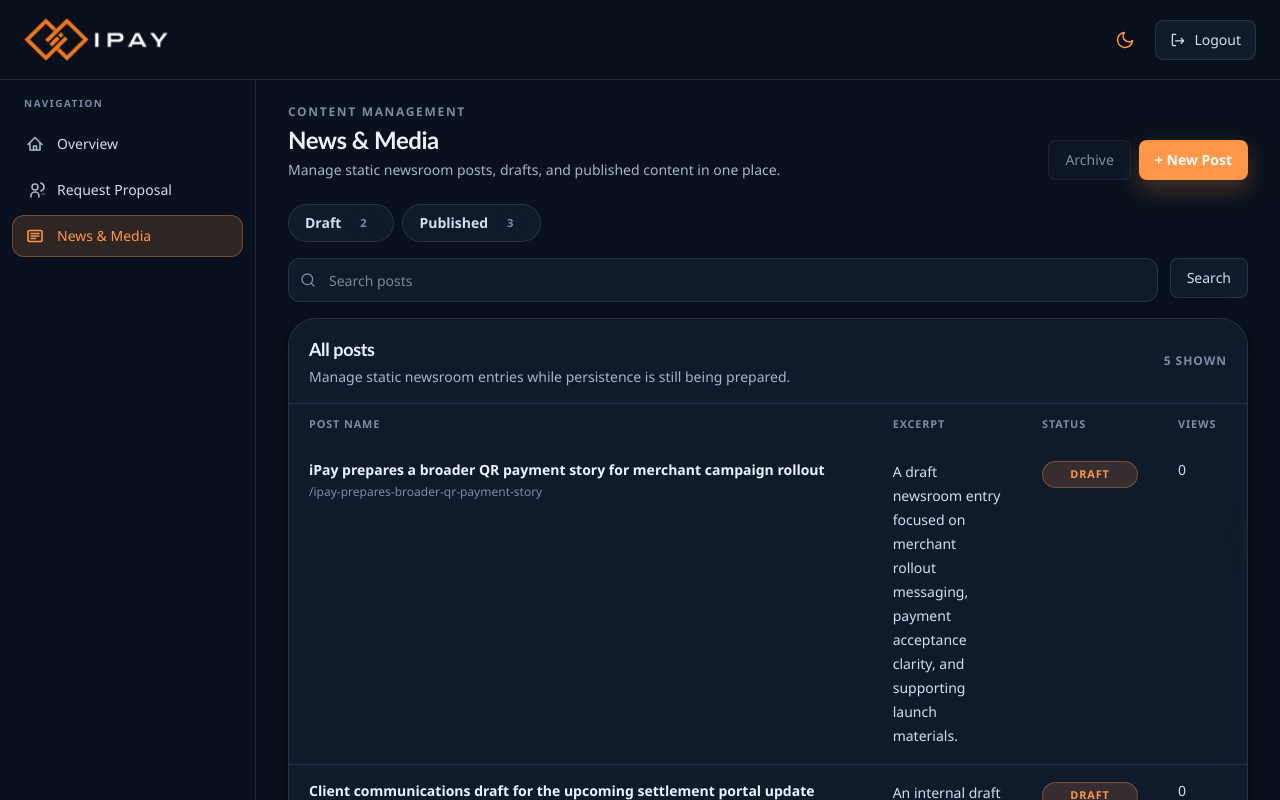
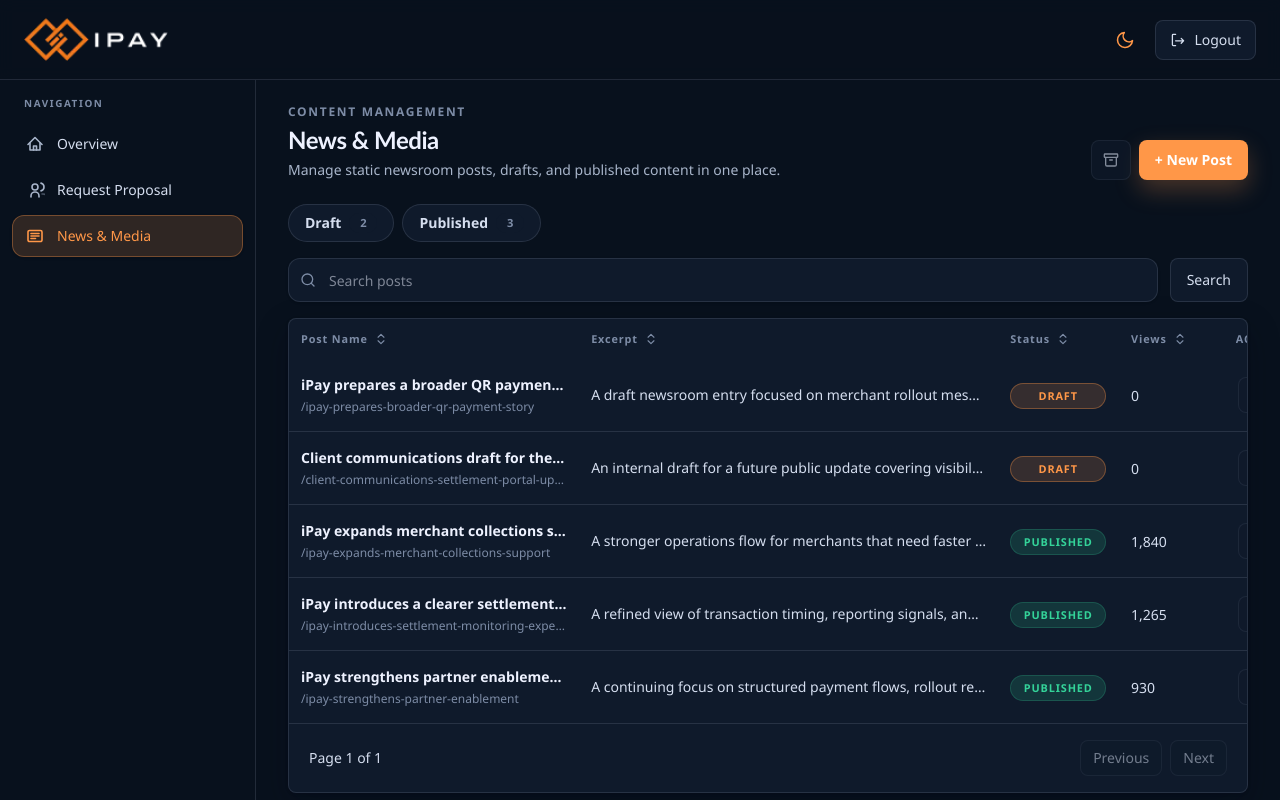
Before and after one commit to Xeyn19/Ipay, a Next.js app: page /dashboard/news-media in a window 1280 px wide. Shown: the top 800 px of the page. Built offline with nearby package versions, Linux system fonts and the light colour scheme; no server answers.

Commit message:
feat(cms/table): added tanstack table for future proofing when table management is needed

```diff
--- /dev/null
+++ b/app/dashboard/news-media/news-media-columns.tsx
@@ -0,0 +1,107 @@
+"use client";
+
+import Link from "next/link";
+import { Archive, Eye, Pencil } from "lucide-react";
+import type { ColumnDef } from "@tanstack/react-table";
+import {
+  getNewsStatusClassName,
+  getNewsStatusLabel,
+  type NewsArticle,
+} from "@/app/lib/news-media";
+
+const iconButtonClassName =
+  "inline-flex h-9 w-9 items-center justify-center rounded-lg border border-[var(--border-light)] bg-[var(--bg-elevated)] text-[var(--text-secondary)] transition-colors hover:border-[var(--border-orange)] hover:bg-[var(--bg-subtle)] hover:text-[var(--text-primary)] focus:outline-none focus-visible:ring-2 focus-visible:ring-[var(--brand)] focus-visible:ring-offset-2 focus-visible:ring-offset-[var(--bg-elevated)] disabled:cursor-not-allowed disabled:opacity-60 disabled:hover:border-[var(--border-light)] disabled:hover:bg-[var(--bg-elevated)] disabled:hover:text-[var(--text-secondary)]";
+
+export const newsMediaColumns: ColumnDef<NewsArticle>[] = [
+  {
+    accessorKey: "title",
+    cell: ({ row }) => (
+      <div className="min-w-0">
+        <p className="truncate text-sm font-semibold text-[var(--text-primary)]">
+          {row.original.title}
+        </p>
+        <p className="mt-1 truncate text-xs text-[var(--text-faint)]">
+          /{row.original.slug}
+        </p>
+      </div>
+    ),
+    header: "Post Name",
+  },
+  {
+    accessorKey: "excerpt",
+    cell: ({ getValue }) => (
+      <p className="truncate text-sm text-[var(--text-secondary)]">
+        {getValue<string>()}
+      </p>
+    ),
+    header: "Excerpt",
+  },
+  {
+    accessorKey: "status",
+    cell: ({ getValue }) => {
+      const status = getValue<NewsArticle["status"]>();
+
+      return (
+        <span
+          className={`inline-flex min-w-[6rem] items-center justify-center rounded-full border px-2.5 py-1 text-[0.68rem] font-semibold uppercase tracking-[0.08em] ${getNewsStatusClassName(
+            status,
+          )}`}
+        >
+          {getNewsStatusLabel(status)}
+        </span>
+      );
+    },
+    filterFn: (row, columnId, value) => {
+      if (!value) {
+        return true;
+      }
+
+      return row.getValue(columnId) === value;
+    },
+    header: "Status",
+  },
+  {
+    accessorKey: "views",
+    cell: ({ getValue }) => (
+      <span className="text-sm font-medium text-[var(--text-secondary)]">
+        {getValue<number>().toLocaleString()}
+      </span>
+    ),
+    header: "Views",
+  },
+  {
+    cell: ({ row }) => (
+      <div className="flex items-center justify-center gap-2">
+        <button
+          type="button"
+          disabled
+          aria-label={`View ${row.original.title}`}
+          title="View"
+          className={iconButtonClassName}
+        >
+          <Eye className="h-4 w-4" aria-hidden="true" />
+        </button>
+        <Link
+          href={`/dashboard/news-media/${row.original.id}`}
+          aria-label={`Edit ${row.original.title}`}
+          title="Edit"
+          className="inline-flex h-9 w-9 items-center justify-center rounded-lg bg-[var(--brand)] text-white shadow-[var(--shadow-button)] transition hover:bg-[var(--brand-dark)] focus:outline-none focus-visible:ring-2 focus-visible:ring-[var(--brand)] focus-visible:ring-offset-2 focus-visible:ring-offset-[var(--bg-elevated)]"
+        >
+          <Pencil className="h-4 w-4" aria-hidden="true" />
+        </Link>
+        <button
+          type="button"
+          disabled
+          aria-label={`Archive ${row.original.title}`}
+          title="Archive"
+          className={iconButtonClassName}
+        >
+          <Archive className="h-4 w-4" aria-hidden="true" />
+        </button>
+      </div>
+    ),
+    enableSorting: false,
+    header: "Actions",
+    id: "actions",
+  },
+];
--- /dev/null
+++ b/app/dashboard/news-media/news-media-manage-client.tsx
@@ -0,0 +1,10 @@
+"use client";
+
+import { NewsMediaManageTable } from "./news-media-manage-table";
+import { usePosts } from "./use-posts";
+
+export function NewsMediaManageClient() {
+  const { data, isLoading } = usePosts();
+
+  return <NewsMediaManageTable data={data} isLoading={isLoading} />;
+}
--- a/app/dashboard/news-media/news-media-manage-table.tsx
+++ b/app/dashboard/news-media/news-media-manage-table.tsx
@@ -1,17 +1,33 @@
-'use client';
+"use client";
 
-import Link from "next/link";
-import { Search } from "lucide-react";
-import { useDeferredValue, useState } from "react";
+import { Search, ArrowDown, ArrowUp, ChevronsUpDown } from "lucide-react";
+import { useCallback, useDeferredValue, useMemo, useState } from "react";
 import {
-  getNewsStatusClassName,
-  getNewsStatusLabel,
-  type NewsArticle,
-  type NewsArticleStatus,
-} from "@/app/lib/news-media";
+  flexRender,
+  getCoreRowModel,
+  getFilteredRowModel,
+  getPaginationRowModel,
+  getSortedRowModel,
+  useReactTable,
+  type ColumnFiltersState,
+  type PaginationState,
+  type SortingState,
+} from "@tanstack/react-table";
+import type { NewsArticle, NewsArticleStatus } from "@/app/lib/news-media";
+import { newsMediaColumns } from "./news-media-columns";
 
-const buttonClassName =
-  "inline-flex h-10 items-center justify-center rounded-lg border border-[var(--border-light)] bg-[var(--bg-elevated)] px-4 text-sm font-medium text-[var(--text-secondary)] transition-colors hover:border-[var(--border-orange)] hover:bg-[var(--bg-subtle)] hover:text-[var(--text-primary)] focus:outline-none focus-visible:ring-2 focus-visible:ring-[var(--brand)] focus-visible:ring-offset-2 focus-visible:ring-offset-[var(--bg-base)] disabled:cursor-not-allowed disabled:opacity-60 disabled:hover:border-[var(--border-light)] disabled:hover:bg-[var(--bg-elevated)] disabled:hover:text-[var(--text-secondary)]";
+const pageSize = 5;
+
+const searchButtonClassName =
+  "inline-flex items-center justify-center rounded-lg border border-[var(--border-light)] bg-[var(--bg-elevated)] px-4 text-sm font-medium text-[var(--text-secondary)] transition-colors hover:border-[var(--border-orange)] hover:bg-[var(--bg-subtle)] hover:text-[var(--text-primary)] focus:outline-none focus-visible:ring-2 focus-visible:ring-[var(--brand)] focus-visible:ring-offset-2 focus-visible:ring-offset-[var(--bg-base)] disabled:cursor-not-allowed disabled:opacity-60 disabled:hover:border-[var(--border-light)] disabled:hover:bg-[var(--bg-elevated)] disabled:hover:text-[var(--text-secondary)] sm:self-stretch";
+
+const columnClassNames: Record<string, string> = {
+  actions: "w-[9.5rem]",
+  excerpt: "w-[26rem]",
+  status: "w-[7.5rem]",
+  title: "w-[18rem]",
+  views: "w-[6.5rem]",
+};
 
 function matchesSearch(article: NewsArticle, query: string) {
   if (!query) {
@@ -65,26 +81,105 @@
   );
 }
 
+function getSortLabel(sortState: false | "asc" | "desc", header: string) {
+  if (sortState === "asc") {
+    return `${header}, sorted ascending. Click to sort descending.`;
+  }
+
+  if (sortState === "desc") {
+    return `${header}, sorted descending. Click to clear sorting.`;
+  }
+
+  return `${header}, not sorted. Click to sort ascending.`;
+}
+
+function SortIcon({ sortState }: { sortState: false | "asc" | "desc" }) {
+  if (sortState === "asc") {
+    return <ArrowUp className="h-3.5 w-3.5" aria-hidden="true" />;
+  }
+
+  if (sortState === "desc") {
+    return <ArrowDown className="h-3.5 w-3.5" aria-hidden="true" />;
+  }
+
+  return <ChevronsUpDown className="h-3.5 w-3.5" aria-hidden="true" />;
+}
+
 export function NewsMediaManageTable({
-  articles,
+  data,
+  isLoading,
 }: {
-  articles: NewsArticle[];
+  data: NewsArticle[];
+  isLoading: boolean;
 }) {
   const [activeFilter, setActiveFilter] = useState<NewsArticleStatus | null>(
-    null
+    null,
   );
   const [searchQuery, setSearchQuery] = useState("");
+  const [sortBy, setSortBy] = useState<SortingState>([]);
+  const [pagination, setPagination] = useState<PaginationState>({
+    pageIndex: 0,
+    pageSize,
+  });
   const deferredSearchQuery = useDeferredValue(searchQuery);
   const normalizedSearchQuery = deferredSearchQuery.trim().toLowerCase();
-  const draftCount = articles.filter((article) => article.status === "draft").length;
-  const publishedCount = articles.filter(
-    (article) => article.status === "published"
+  const columnFilters: ColumnFiltersState = useMemo(
+    () => (activeFilter ? [{ id: "status", value: activeFilter }] : []),
+    [activeFilter],
+  );
+  const draftCount = data.filter(
+    (article) => article.status === "draft",
   ).length;
-  const filteredArticles = articles
-    .filter((article) =>
-      activeFilter ? article.status === activeFilter : true
-    )
-    .filter((article) => matchesSearch(article, normalizedSearchQuery));
+  const publishedCount = data.filter(
+    (article) => article.status === "published",
+  ).length;
+  const resetToFirstPage = useCallback(() => {
+    setPagination((current) =>
+      current.pageIndex === 0 ? current : { ...current, pageIndex: 0 },
+    );
+  }, []);
+  const handleSearchChange = useCallback(
+    (value: string) => {
+      setSearchQuery(value);
+      resetToFirstPage();
+    },
+    [resetToFirstPage],
+  );
+  const toggleFilter = useCallback(
+    (status: NewsArticleStatus) => {
+      setActiveFilter((current) => (current === status ? null : status));
+      resetToFirstPage();
+    },
+    [resetToFirstPage],
+  );
+  const globalFilterFn = useCallback(
+    (row: { original: NewsArticle }, _columnId: string, value: unknown) =>
+      matchesSearch(row.original, String(value).trim().toLowerCase()),
+    [],
+  );
+
+  // TanStack Table exposes function-heavy instances that React Compiler cannot memoize safely.
+  // eslint-disable-next-line react-hooks/incompatible-library
+  const table = useReactTable({
+    columns: newsMediaColumns,
+    data,
+    getCoreRowModel: getCoreRowModel(),
+    getFilteredRowModel: getFilteredRowModel(),
+    getPaginationRowModel: getPaginationRowModel(),
+    getSortedRowModel: getSortedRowModel(),
+    globalFilterFn,
+    onPaginationChange: setPagination,
+    onSortingChange: setSortBy,
+    state: {
+      columnFilters,
+      globalFilter: normalizedSearchQuery,
+      pagination,
+      sorting: sortBy,
+    },
+  });
+
+  const pageCount = Math.max(table.getPageCount(), 1);
+  const rows = table.getRowModel().rows;
 
   return (
     <div className="space-y-4">
@@ -93,25 +188,19 @@
           count={draftCount}
           isActive={activeFilter === "draft"}
           label="Draft"
-          onClick={() =>
-            setActiveFilter((current) => (current === "draft" ? null : "draft"))
-          }
+          onClick={() => toggleFilter("draft")}
         />
         <FilterPill
           count={publishedCount}
           isActive={activeFilter === "published"}
           label="Published"
-          onClick={() =>
-            setActiveFilter((current) =>
-              current === "published" ? null : "published"
-            )
-          }
+          onClick={() => toggleFilter("published")}
         />
       </div>
 
       <form
         onSubmit={(event) => event.preventDefault()}
-        className="flex flex-col gap-3 sm:flex-row"
+        className="flex flex-col gap-3 sm:flex-row sm:items-stretch"
       >
         <label className="relative flex-1">
           <span className="sr-only">Search posts</span>
@@ -122,33 +211,24 @@
           <input
             type="search"
             value={searchQuery}
-            onChange={(event) => setSearchQuery(event.target.value)}
+            onChange={(event) => handleSearchChange(event.target.value)}
             placeholder="Search posts"
             className="h-11 w-full rounded-xl border border-[var(--border-light)] bg-[var(--bg-elevated)] pl-10 pr-4 text-sm text-[var(--text-primary)] shadow-sm outline-none transition focus:border-[var(--border-orange)] focus:ring-2 focus:ring-[color:var(--brand)]/15"
           />
         </label>
-        <button type="submit" className={buttonClassName}>
+        <button type="submit" className={searchButtonClassName}>
           Search
         </button>
       </form>
 
-      <section className="overflow-hidden rounded-[28px] border border-[var(--border-light)] bg-[var(--bg-elevated)] shadow-[var(--shadow-card)]">
-        <div className="flex flex-col gap-2 border-b border-[var(--border-light)] bg-[var(--bg-subtle)] px-5 py-4 sm:flex-row sm:items-center sm:justify-between">
-          <div>
-            <h2 className="font-heading text-lg font-semibold tracking-[-0.02em] text-[var(--text-primary)]">
-              All posts
-            </h2>
-            <p className="mt-1 text-sm text-[var(--text-muted)]">
-              Manage static newsroom entries while persistence is still being
-              prepared.
+      <section className="overflow-hidden rounded-lg border border-[var(--border-light)] bg-[var(--bg-elevated)] shadow-[var(--shadow-card)]">
+        {isLoading ? (
+          <div className="px-6 py-14 text-center">
+            <p className="text-sm font-medium text-[var(--text-primary)]">
+              Loading posts...
             </p>
           </div>
-          <span className="text-xs font-semibold uppercase tracking-[0.08em] text-[var(--text-faint)]">
-            {filteredArticles.length} shown
-          </span>
-        </div>
-
-        {filteredArticles.length === 0 ? (
+        ) : rows.length === 0 ? (
           <div className="px-6 py-14 text-center">
             <div className="mx-auto mb-4 flex h-14 w-14 items-center justify-center rounded-2xl border border-[var(--border-light)] bg-[var(--bg-subtle)]">
               <Search
@@ -164,68 +244,103 @@
             </p>
           </div>
         ) : (
+          <>
             <div className="overflow-x-auto">
-            <table className="min-w-full table-fixed">
+              <table className="w-full min-w-[68rem] table-fixed">
                 <thead>
-                <tr className="text-left text-[0.68rem] font-semibold uppercase tracking-[0.08em] text-[var(--text-faint)]">
-                  <th className="w-[20rem] px-5 py-3">Post Name</th>
-                  <th className="w-[30rem] px-5 py-3">Excerpt</th>
-                  <th className="w-[9rem] px-5 py-3">Status</th>
-                  <th className="w-[8rem] px-5 py-3">Views</th>
-                  <th className="w-[14rem] px-5 py-3">Actions</th>
+                  {table.getHeaderGroups().map((headerGroup) => (
+                    <tr
+                      key={headerGroup.id}
+                      className="text-left text-[0.68rem] font-semibold uppercase tracking-[0.08em] text-[var(--text-faint)]"
+                    >
+                      {headerGroup.headers.map((header) => {
+                        const columnId = header.column.id;
+                        const sortState = header.column.getIsSorted();
+                        const headerText =
+                          typeof header.column.columnDef.header === "string"
+                            ? header.column.columnDef.header
+                            : header.id;
+
+                        return (
+                          <th
+                            key={header.id}
+                            className={`${columnClassNames[columnId] ?? ""} px-3 py-3`}
+                          >
+                            {header.isPlaceholder ? null : header.column.getCanSort() ? (
+                              <button
+                                type="button"
+                                onClick={header.column.getToggleSortingHandler()}
+                                aria-label={getSortLabel(sortState, headerText)}
+                                className="inline-flex max-w-full items-center gap-1.5 text-left transition-colors hover:text-[var(--text-primary)] focus:outline-none focus-visible:ring-2 focus-visible:ring-[var(--brand)] focus-visible:ring-offset-2 focus-visible:ring-offset-[var(--bg-elevated)]"
+                              >
+                                <span className="truncate">
+                                  {flexRender(
+                                    header.column.columnDef.header,
+                                    header.getContext(),
+                                  )}
+                                </span>
+                                <SortIcon sortState={sortState} />
+                              </button>
+                            ) : (
+                              <span className="block truncate">
+                                {flexRender(
+                                  header.column.columnDef.header,
+                                  header.getContext(),
+                                )}
+                              </span>
+                            )}
+                          </th>
+                        );
+                      })}
                     </tr>
+                  ))}
                 </thead>
                 <tbody className="divide-y divide-[var(--border-light)]">
-                {filteredArticles.map((article) => (
-                  <tr key={article.id} className="align-top">
-                    <td className="px-5 py-4">
+                  {rows.map((row) => (
+                    <tr key={row.id} className="align-middle">
+                      {row.getVisibleCells().map((cell) => (
+                        <td
+                          key={cell.id}
+                          className={`${columnClassNames[cell.column.id] ?? ""} min-w-0 px-3 py-4`}
+                        >
                           <div className="min-w-0">
-                        <p className="truncate text-sm font-semibold text-[var(--text-primary)]">
-                          {article.title}
-                        </p>
-                        <p className="mt-1 truncate text-xs text-[var(--text-faint)]">
-                          /{article.slug}
-                        </p>
+                            {flexRender(
+                              cell.column.columnDef.cell,
+                              cell.getContext(),
+                            )}
                           </div>
                         </td>
-                    <td className="px-5 py-4">
-                      <p className="max-w-[30rem] text-sm leading-6 text-[var(--text-secondary)]">
-                        {article.excerpt}
-                      </p>
-                    </td>
-                    <td className="px-5 py-4">
-                      <span
-                        className={`inline-flex min-w-[6rem] items-center justify-center rounded-full border px-2.5 py-1 text-[0.68rem] font-semibold uppercase tracking-[0.08em] ${getNewsStatusClassName(
-                          article.status
-                        )}`}
-                      >
-                        {getNewsStatusLabel(article.status)}
-                      </span>
-                    </td>
-                    <td className="px-5 py-4 text-sm font-medium text-[var(--text-secondary)]">
-                      {article.views.toLocaleString()}
-                    </td>
-                    <td className="px-5 py-4">
-                      <div className="flex flex-wrap gap-2">
-                        <button type="button" disabled className={buttonClassName}>
-                          View
-                        </button>
-                        <Link
-                          href={`/dashboard/news-media/${article.id}`}
-                          className="inline-flex h-10 items-center justify-center rounded-lg bg-[var(--brand)] px-4 text-sm font-semibold text-white shadow-[var(--shadow-button)] transition hover:bg-[var(--brand-dark)] focus:outline-none focus-visible:ring-2 focus-visible:ring-[var(--brand)] focus-visible:ring-offset-2 focus-visible:ring-offset-[var(--bg-elevated)]"
-                        >
-                          Edit
-                        </Link>
-                        <button type="button" disabled className={buttonClassName}>
-                          Archive
-                        </button>
-                      </div>
-                    </td>
+                      ))}
                     </tr>
                   ))}
                 </tbody>
               </table>
             </div>
+
+            <div className="flex flex-col gap-3 border-t border-[var(--border-light)] px-5 py-4 text-sm text-[var(--text-secondary)] sm:flex-row sm:items-center sm:justify-between">
+              <p className="font-medium">
+                Page {pagination.pageIndex + 1} of {pageCount}
+              </p>
+              <div className="flex items-center gap-2">
+                <button
+                  type="button"
+                  onClick={() => table.previousPage()}
+                  disabled={!table.getCanPreviousPage()}
+                  className="inline-flex h-9 items-center justify-center rounded-lg border border-[var(--border-light)] bg-[var(--bg-elevated)] px-3 text-sm font-medium text-[var(--text-secondary)] transition-colors hover:border-[var(--border-orange)] hover:bg-[var(--bg-subtle)] hover:text-[var(--text-primary)] focus:outline-none focus-visible:ring-2 focus-visible:ring-[var(--brand)] focus-visible:ring-offset-2 focus-visible:ring-offset-[var(--bg-elevated)] disabled:cursor-not-allowed disabled:opacity-50"
+                >
+                  Previous
+                </button>
+                <button
+                  type="button"
+                  onClick={() => table.nextPage()}
+                  disabled={!table.getCanNextPage()}
+                  className="inline-flex h-9 items-center justify-center rounded-lg border border-[var(--border-light)] bg-[var(--bg-elevated)] px-3 text-sm font-medium text-[var(--text-secondary)] transition-colors hover:border-[var(--border-orange)] hover:bg-[var(--bg-subtle)] hover:text-[var(--text-primary)] focus:outline-none focus-visible:ring-2 focus-visible:ring-[var(--brand)] focus-visible:ring-offset-2 focus-visible:ring-offset-[var(--bg-elevated)] disabled:cursor-not-allowed disabled:opacity-50"
+                >
+                  Next
+                </button>
+              </div>
+            </div>
+          </>
         )}
       </section>
     </div>
--- a/app/dashboard/news-media/page.tsx
+++ b/app/dashboard/news-media/page.tsx
@@ -1,8 +1,8 @@
 import type { Metadata } from "next";
 import Link from "next/link";
+import { Archive } from "lucide-react";
 import { DashboardPageHeader } from "@/app/components/dashboard/dashboard-page-header";
-import { getManagedNewsArticles, newsSeedArticles } from "@/app/lib/news-media";
-import { NewsMediaManageTable } from "./news-media-manage-table";
+import { NewsMediaManageClient } from "./news-media-manage-client";
 
 export const metadata: Metadata = {
   title: "News & Media | iPay Dashboard",
@@ -11,8 +11,6 @@
 };
 
 export default function DashboardNewsMediaPage() {
-  const articles = getManagedNewsArticles(newsSeedArticles);
-
   return (
     <div className="space-y-6">
       <DashboardPageHeader
@@ -24,9 +22,11 @@
             <button
               type="button"
               disabled
-              className="inline-flex h-10 items-center justify-center rounded-lg border border-[var(--border-light)] bg-[var(--bg-elevated)] px-4 text-sm font-medium text-[var(--text-secondary)] transition-colors disabled:cursor-not-allowed disabled:opacity-60"
+              aria-label="Archive selected posts"
+              title="Archive selected posts"
+              className="inline-flex h-10 w-10 items-center justify-center rounded-lg border border-[var(--border-light)] bg-[var(--bg-elevated)] text-[var(--text-secondary)] transition-colors disabled:cursor-not-allowed disabled:opacity-60"
             >
-              Archive
+              <Archive className="h-4 w-4" aria-hidden="true" />
             </button>
             <Link
               href="/dashboard/news-media/new"
@@ -38,7 +38,7 @@
         }
       />
 
-      <NewsMediaManageTable articles={articles} />
+      <NewsMediaManageClient />
     </div>
   );
 }
--- /dev/null
+++ b/app/dashboard/news-media/use-posts.ts
@@ -0,0 +1,57 @@
+"use client";
+
+import { useEffect, useState } from "react";
+import {
+  getManagedNewsArticles,
+  newsSeedArticles,
+  type NewsArticle,
+} from "@/app/lib/news-media";
+
+type PostsQueryParams = {
+  pageIndex: number;
+  pageSize: number;
+  sortBy: string;
+};
+
+async function fetchPosts(_params: PostsQueryParams) {
+  void _params;
+  // TODO: replace with Supabase query
+  return getManagedNewsArticles(newsSeedArticles);
+}
+
+export function usePosts() {
+  const [data, setData] = useState<NewsArticle[]>([]);
+  const [isLoading, setIsLoading] = useState(true);
+
+  useEffect(() => {
+    let isMounted = true;
+
+    async function loadPosts() {
+      setIsLoading(true);
+
+      try {
+        const posts = await fetchPosts({
+          pageIndex: 0,
+          pageSize: 5,
+          sortBy: "",
+        });
+
+        if (isMounted) {
+          setData(posts);
+        }
+      } finally {
+        if (isMounted) {
+          setIsLoading(false);
+        }
+      }
+    }
+
+    loadPosts();
+
+    return () => {
+      isMounted = false;
+    };
+  }, []);
+
+  return { data, isLoading };
+}
--- a/package.json
+++ b/package.json
@@ -11,6 +11,7 @@
   "dependencies": {
     "@supabase/ssr": "^0.10.2",
     "@supabase/supabase-js": "^2.103.0",
+    "@tanstack/react-table": "^8.21.3",
     "gsap": "^3.14.2",
     "lucide-react": "^1.14.0",
     "next": "16.2.1",
```
Also changed, not shown: 2 other files (tests, documents, lock files or other folders). Lines whose indentation alone changed are shown as unchanged.
